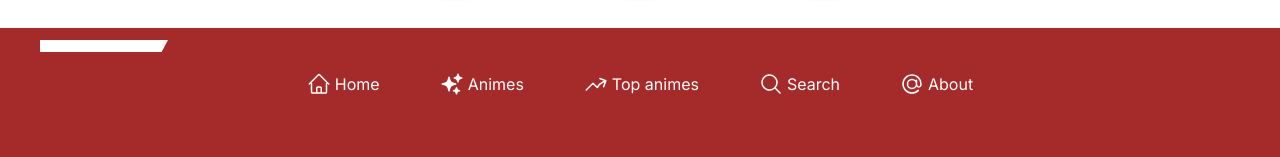
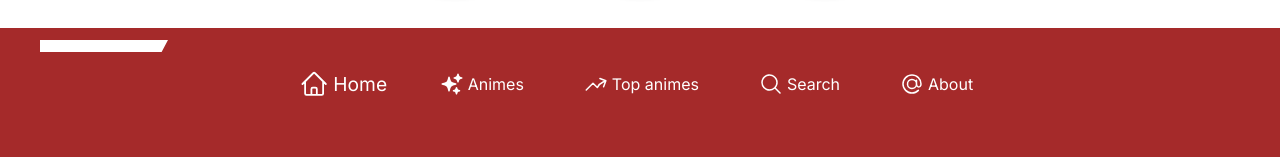
Before and after one commit to NanmegniNgassam/animes-land, a Next.js app: page / in a window 1280 px wide. In both pictures the pointer is over the link 343 px from the left and 698 px from the top of the page. Shown: the part 614-771 px from the top of the page. Built offline with nearby package versions, Linux system fonts and the light colour scheme.

Commit message:
Dev: Adding interactivity to footer links

```diff
--- a/src/app/components/footer/footer.module.css
+++ b/src/app/components/footer/footer.module.css
@@ -38,6 +38,10 @@
   display: flex;
   align-items: center;
   gap: 4px;
+  transition: transform 0.2s ease-in-out;
+}
+.linksWrapper a:hover {
+  transform: scale(1.2);
 }
 
 .footerContainer .referencesWrapper {
```
